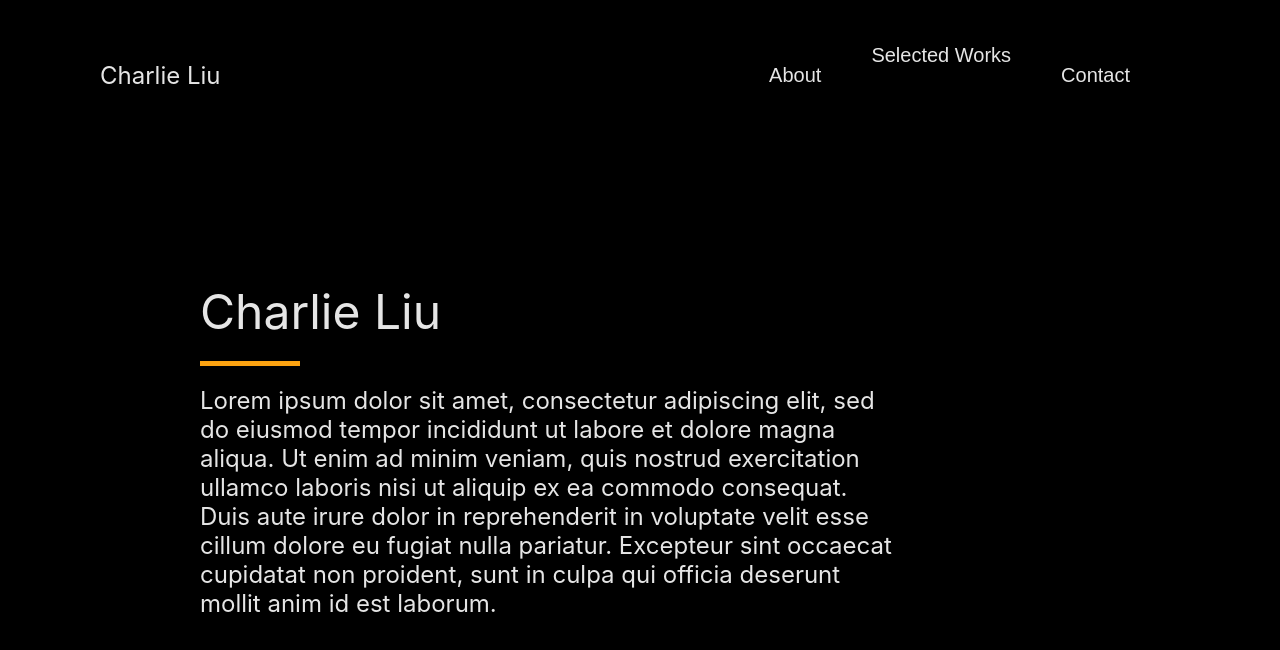
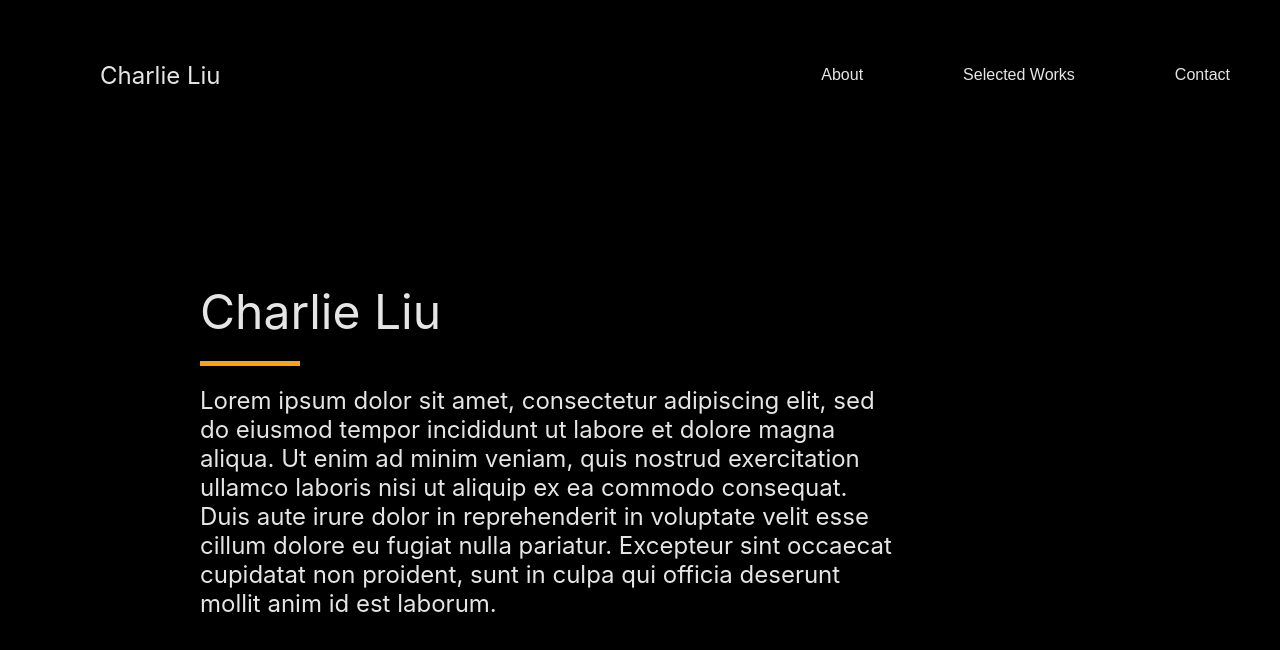
Before and after one commit to itscharlieliu/home-page, a React (Create React App) app: page / in a window 1280 px wide. Shown: the top 650 px of the page. Built offline with nearby package versions, Linux system fonts and the light colour scheme.

Commit message:
Refactor css to use styled components

```diff
--- a/package.json
+++ b/package.json
@@ -10,10 +10,12 @@
     "@types/node": "^12.0.0",
     "@types/react": "^16.9.56",
     "@types/react-dom": "^16.9.9",
+    "@types/styled-components": "^5.1.4",
     "react": "^17.0.1",
     "react-dom": "^17.0.1",
     "react-router-dom": "^5.2.0",
     "react-scripts": "4.0.0",
+    "styled-components": "^5.2.1",
     "typescript": "^4.0.3",
     "web-vitals": "^0.2.4"
   },
--- a/src/App.module.css
+++ /dev/null
@@ -1,16 +0,0 @@
-.App {
-  /* Colors Constants */
-  --primary: #fca311;
-  --secondary: #14213d;
-  --background: #000000;
-  --text: #e5e5e5;
-
-  display: flex;
-  flex-direction: column;
-
-  width: 100vw;
-  height: 100vh;
-
-  color: var(--text);
-  background: var(--background);
-}
--- a/src/App.tsx
+++ b/src/App.tsx
@@ -1,18 +1,32 @@
 import React from "react";
 import { HashRouter } from "react-router-dom";
+import styled, { ThemeProvider } from "styled-components";
 
-import styles from "./App.module.css";
 import Header from "./components/Header";
 import Router from "./components/Router";
+import defaultTheme, { Theme } from "./defs/defaultTheme";
+
+const AppContainer = styled.div`
+    display: flex;
+    flex-direction: column;
+
+    width: 100vw;
+    height: 100vh;
+
+    color: ${(props: { theme: Theme }) => props.theme.text};
+    background: ${(props: { theme: Theme }) => props.theme.background};
+`;
 
 const App = (): JSX.Element => {
     return (
-        <div className={styles.App}>
-            <HashRouter basename={"/"}>
-                <Header />
-                <Router />
-            </HashRouter>
-        </div>
+        <ThemeProvider theme={defaultTheme}>
+            <AppContainer>
+                <HashRouter basename={"/"}>
+                    <Header />
+                    <Router />
+                </HashRouter>
+            </AppContainer>
+        </ThemeProvider>
     );
 };
 
--- a/src/components/Header.tsx
+++ b/src/components/Header.tsx
@@ -1,19 +1,76 @@
 import React, { ReactNode } from "react";
 import { useHistory } from "react-router-dom";
+import styled from "styled-components";
 
-import styles from "./styles/Header.module.css";
+import { Theme } from "../defs/defaultTheme";
 
 interface HeaderButtonProps {
     children?: ReactNode;
     active?: boolean;
 }
 
+const HeaderContainer = styled.div`
+    width: 100%;
+    height: 50px;
+    display: flex;
+    align-items: center;
+    justify-content: right;
+    padding: 50px 0 0;
+`;
+
+const LogoContainer = styled.span`
+    font-size: 1.5em;
+    margin: 0 auto 0 100px;
+    white-space: nowrap;
+`;
+
+const HeaderButtonsContainer = styled.div`
+    width: 100%;
+    height: 50px;
+    display: flex;
+    align-items: center;
+    justify-content: right;
+`;
+
+const HeaderButtonText = styled.button`
+    background: none;
+    color: ${(props: { theme: Theme }) => props.theme.text};
+
+    outline: none;
+    border: none;
+    display: flex;
+    align-items: center;
+    cursor: pointer;
+    width: max-content;
+    font-size: 1em;
+
+    padding: 0;
+    margin: 10px 0;
+`;
+
+const HeaderButtonUnderline = styled.div`
+    position: absolute;
+    height: 5px;
+    width: 0;
+    background: ${(props: { theme: Theme }) => props.theme.primary};
+    transition: width 0.1s;
+`;
+
+const HeaderButtonLabel = styled.label`
+    padding: 20px 50px;
+    cursor: pointer;
+
+    &:hover ${HeaderButtonUnderline} {
+        width: 50px;
+    }
+`;
+
 const HeaderButton = (props: HeaderButtonProps): JSX.Element => {
     return (
-        <label className={props.active ? styles.ButtonLabelActive : styles.ButtonLabel}>
-            <button className={styles.Button}>{props.children}</button>
-            <div className={styles.ButtonUnderline} />
-        </label>
+        <HeaderButtonLabel>
+            <HeaderButtonText>{props.children}</HeaderButtonText>
+            <HeaderButtonUnderline />
+        </HeaderButtonLabel>
     );
 };
 
@@ -23,14 +80,14 @@ const Header = (): JSX.Element => {
     console.log(history);
 
     return (
-        <div className={styles.HeaderContainer}>
-            <span className={styles.Logo}>Charlie Liu</span>
-            <div className={styles.ButtonsContainer}>
+        <HeaderContainer>
+            <LogoContainer>Charlie Liu</LogoContainer>
+            <HeaderButtonsContainer>
                 <HeaderButton>About</HeaderButton>
                 <HeaderButton active>Selected Works</HeaderButton>
                 <HeaderButton>Contact</HeaderButton>
-            </div>
-        </div>
+            </HeaderButtonsContainer>
+        </HeaderContainer>
     );
 };
 
--- a/src/components/screens/AboutScreen.tsx
+++ b/src/components/screens/AboutScreen.tsx
@@ -1,22 +1,53 @@
 import React from "react";
+import styled from "styled-components";
 
-import styles from "./styles/AboutScreen.module.css";
+import { Theme } from "../../defs/defaultTheme";
+
+const ScreenContainer = styled.div`
+    display: flex;
+    flex-direction: row;
+    align-items: center;
+    width: 100%;
+    height: 100%;
+`;
+
+const AboutContainer = styled.div`
+    display: flex;
+    flex-direction: column;
+    margin-left: 200px;
+    max-width: 700px;
+`;
+
+const AboutTitle = styled.span`
+    font-size: 3em;
+`;
+
+const DividerBar = styled.div`
+    width: 100px;
+    height: 5px;
+    margin: 20px 0;
+    background: ${(props: { theme: Theme }) => props.theme.primary};
+`;
+
+const AboutDescription = styled.span`
+    font-size: 1.5em;
+`;
 
 const AboutScreen = (): JSX.Element => {
     return (
-        <div className={styles.ScreenContainer}>
-            <div className={styles.AboutContainer}>
-                <span className={styles.AboutTitle}>Charlie Liu</span>
-                <div className={styles.DividerBar} />
-                <span className={styles.AboutDescription}>
+        <ScreenContainer>
+            <AboutContainer>
+                <AboutTitle>Charlie Liu</AboutTitle>
+                <DividerBar />
+                <AboutDescription>
                     Lorem ipsum dolor sit amet, consectetur adipiscing elit, sed do eiusmod tempor incididunt ut labore
                     et dolore magna aliqua. Ut enim ad minim veniam, quis nostrud exercitation ullamco laboris nisi ut
                     aliquip ex ea commodo consequat. Duis aute irure dolor in reprehenderit in voluptate velit esse
                     cillum dolore eu fugiat nulla pariatur. Excepteur sint occaecat cupidatat non proident, sunt in
                     culpa qui officia deserunt mollit anim id est laborum.
-                </span>
-            </div>
-        </div>
+                </AboutDescription>
+            </AboutContainer>
+        </ScreenContainer>
     );
 };
 
--- a/src/components/screens/styles/AboutScreen.module.css
+++ /dev/null
@@ -1,29 +0,0 @@
-.ScreenContainer {
-    display: flex;
-    flex-direction: row;
-    align-items: center;
-    width: 100%;
-    height: 100%;
-}
-
-.AboutContainer {
-    display: flex;
-    flex-direction: column;
-    margin-left: 200px;
-    max-width: 700px;
-}
-
-.AboutTitle {
-    font-size: 3em;
-}
-
-.AboutDescription {
-    font-size: 1.5em;
-}
-
-.DividerBar {
-    width: 100px;
-    height: 5px;
-    margin: 20px 0;
-    background: var(--primary);
-}
--- a/src/components/styles/Header.module.css
+++ /dev/null
@@ -1,58 +0,0 @@
-.HeaderContainer {
-    width: 100%;
-    height: 50px;
-    display: flex;
-    align-items: center;
-    justify-content: right;
-    padding: 50px 0 0;
-}
-
-.Logo {
-    font-size: 1.5em;
-    margin: 0 auto 0 100px;
-}
-
-.ButtonsContainer {
-    display: flex;
-    flex-direction: row;
-    font-size: 1.25em;
-    margin: 0 100px;
-}
-
-.ButtonLabel {
-    padding: 20px 50px;
-    cursor: pointer;
-}
-
-.ButtonLabel--active>.ButtonUnderline {
-    width: 50px;
-}
-
-
-.ButtonLabel:hover .ButtonUnderline {
-    width: 50px;
-}
-
-.Button {
-    background: none;
-    color: var(--text);
-
-    outline: none;
-    border: none;
-    display: flex;
-    align-items: center;
-    cursor: pointer;
-    width: max-content;
-    font-size: 1em;
-
-    padding: 0;
-    margin: 10px 0;
-}
-
-.ButtonUnderline {
-    position: absolute;
-    height: 5px;
-    width: 0;
-    background: var(--primary);
-    transition: width .1s;
-}
--- /dev/null
+++ b/src/defs/defaultTheme.ts
@@ -0,0 +1,15 @@
+export interface Theme {
+    primary: string;
+    secondary: string;
+    background: string;
+    text: string;
+}
+
+const defaultTheme: Theme = {
+    primary: "#fca311",
+    secondary: "#14213d",
+    background: "#000000",
+    text: "#e5e5e5",
+};
+
+export default defaultTheme;
```
Also changed, not shown: 1 other file (tests, documents, lock files or other folders).
